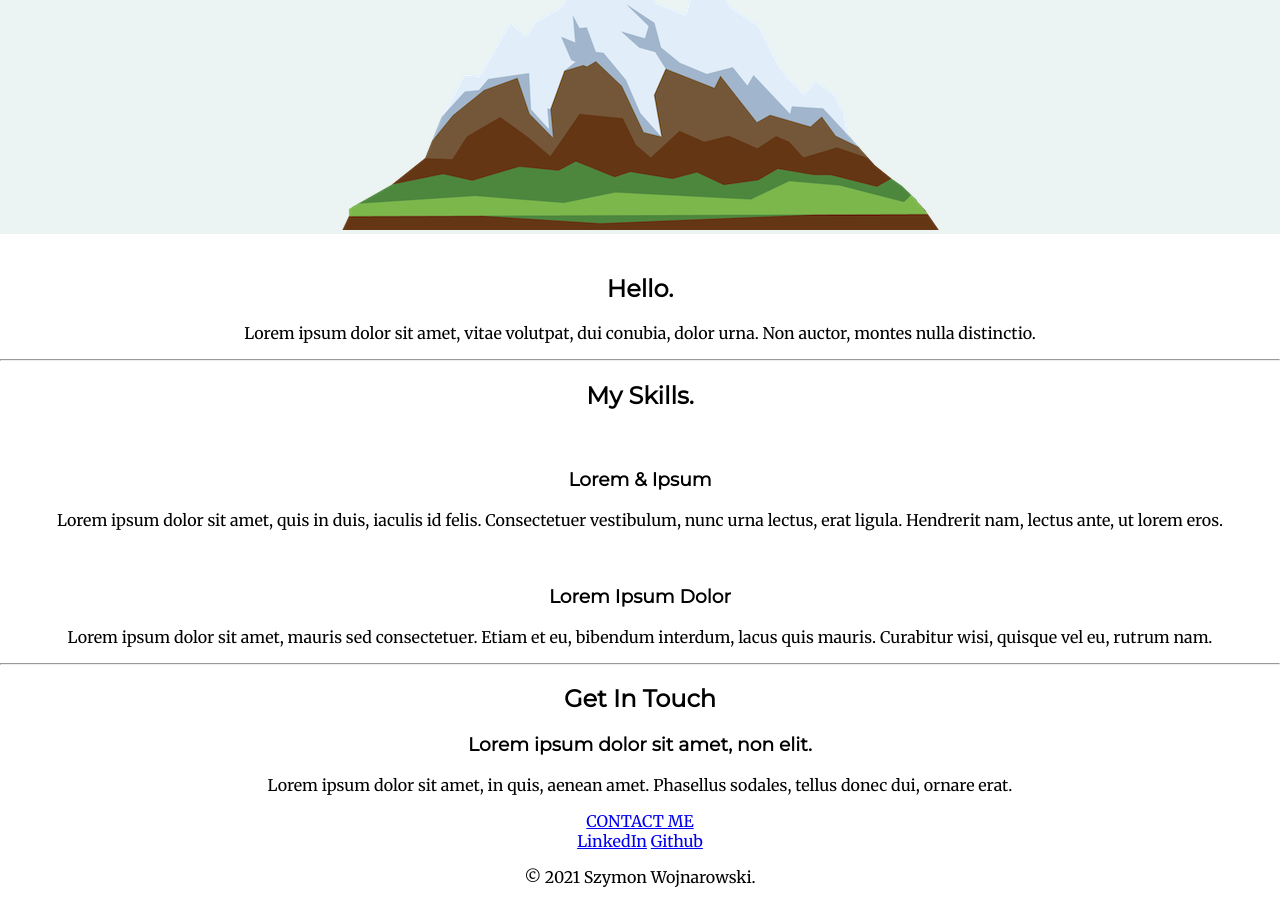
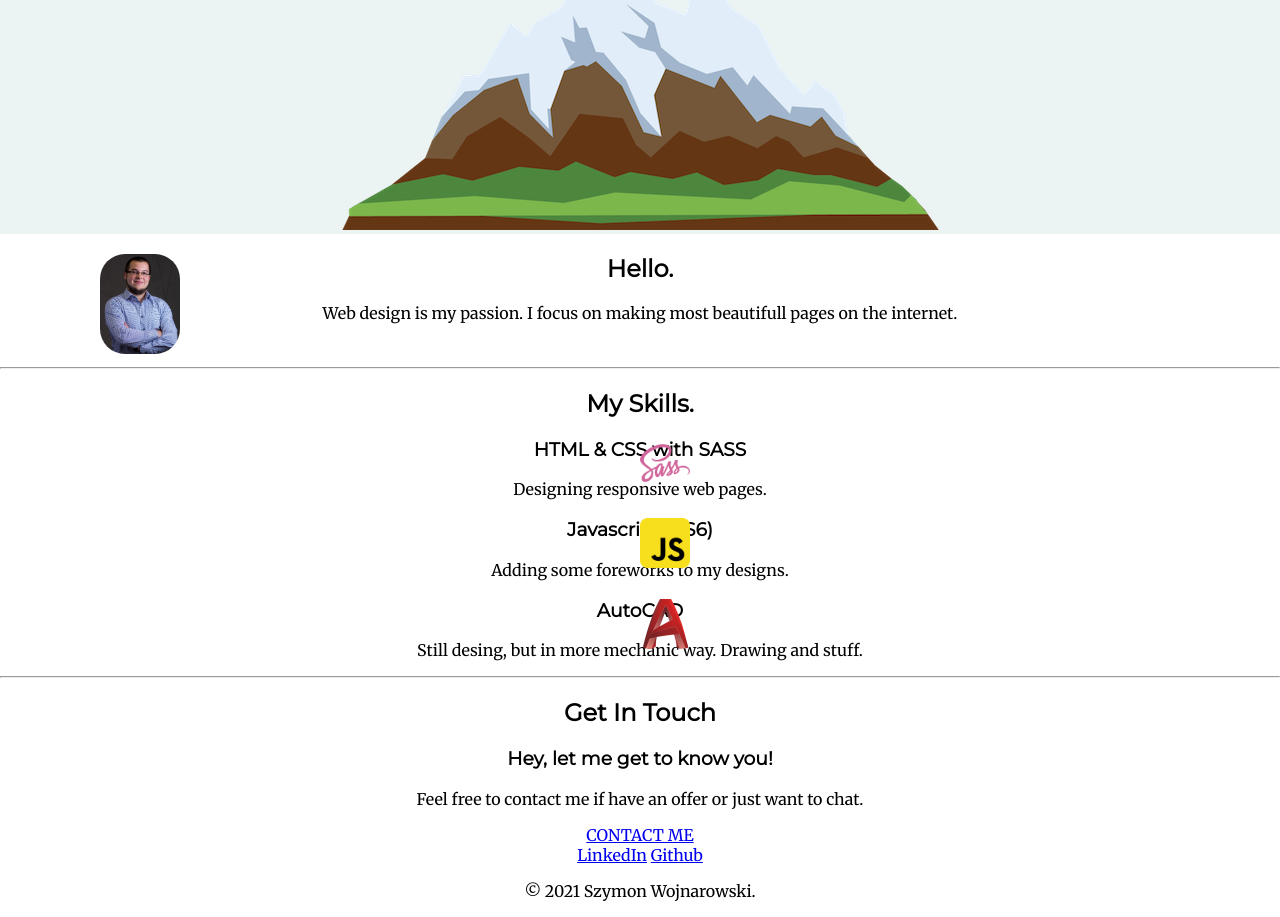
Before and after one commit to Szymulcio/CSS---My-Site, a plain HTML site: page index.html in a window 1280 px wide. Shown: the part 326-1243 px from the top of the page. Drawn offline with Linux system fonts and the light colour scheme.

Commit message:
My own changes in design

```diff
--- a/css/styles.css
+++ b/css/styles.css
@@ -25,7 +25,7 @@ h3 {
 }
 
 .middle-container {
-
+  position: relative;
 }
 
 .bottom-container {
@@ -47,3 +47,26 @@ h3 {
   right: 300px;
   top: 50px;
 }
+
+.profile-picture {
+  border-radius: 25px;
+  position: absolute;
+  left: 100px;
+
+  height: 100px;
+  width: 80px;
+}
+
+.profile {
+  position: relative;
+}
+
+.icon {
+  height: 50px;
+  position: absolute;
+  width: 50px;
+}
+
+.skill-row {
+  position: relative;
+}
--- a/index.html
+++ b/index.html
@@ -21,29 +21,35 @@
 
 <div class="middle-container">
   <div class="profile">
-    <img src="" alt="">
+    <img class="profile-picture" src="images/profile.jpg" alt="profile-picture">
     <h2>Hello.</h2>
-    <p>Lorem ipsum dolor sit amet, vitae volutpat, dui conubia, dolor urna. Non auctor, montes nulla distinctio.</p>
+    <p>Web design is my passion. I focus on making most beautifull pages on the internet.</p>
+    <br>
   </div>
   <hr>
   <div class="skills">
     <h2>My Skills.</h2>
     <div class="skill-row">
-      <img class="" src="" alt="">
-      <h3>Lorem & Ipsum</h3>
-      <p>Lorem ipsum dolor sit amet, quis in duis, iaculis id felis. Consectetuer vestibulum, nunc urna lectus, erat ligula. Hendrerit nam, lectus ante, ut lorem eros.</p>
+      <img class="icon" src="images/sass.png" alt="sass-icon">
+      <h3>HTML & CSS with SASS</h3>
+      <p>Designing responsive web pages.</p>
     </div>
     <div class="skill-row">
-      <img class="" src="" alt="">
-      <h3>Lorem Ipsum Dolor</h3>
-      <p>Lorem ipsum dolor sit amet, mauris sed consectetuer. Etiam et eu, bibendum interdum, lacus quis mauris. Curabitur wisi, quisque vel eu, rutrum nam.</p>
+      <img class="icon" src="images/javascript.png" alt="javascript-icon">
+      <h3>Javascript (ES6)</h3>
+      <p>Adding some foreworks to my designs.</p>
+    </div>
+    <div class="skill-row">
+      <img class="icon" src="images/autocad.png" alt="autocad-icon">
+      <h3>AutoCAD</h3>
+      <p>Still desing, but in more mechanic way. Drawing and stuff.</p>
     </div>
   </div>
   <hr>
   <div class="contact-me">
     <h2>Get In Touch</h2>
-    <h3>Lorem ipsum dolor sit amet, non elit.</h3>
-    <p>Lorem ipsum dolor sit amet, in quis, aenean amet. Phasellus sodales, tellus donec dui, ornare erat.</p>
+    <h3>Hey, let me get to know you!</h3>
+    <p>Feel free to contact me if have an offer or just want to chat.</p>
     <a class="btn" href="mailto:szymonwojnarowski@outlook.com">CONTACT ME</a>
   </div>
 </div>
```
Also changed, not shown: images/autocad.png (added), images/javascript.png (added), images/profile.jpg (added), images/sass.png (added).
